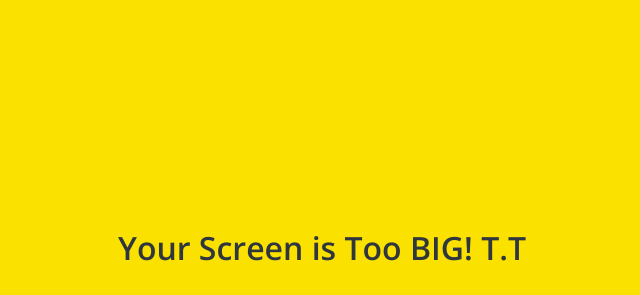
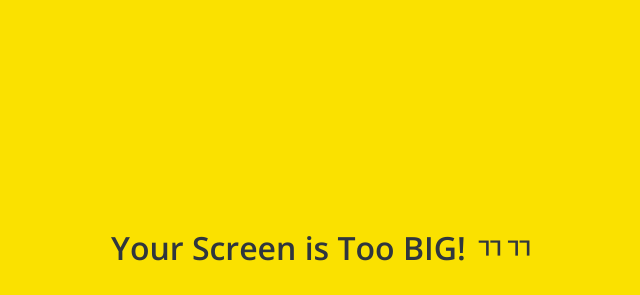
Before and after one commit to oooowryjn/kokoa_clone_2022, a plain HTML site: page index.html in a window 1280 px wide. Shown: the part 152-447 px from the top of the page, without its empty margins (318-958 px from the left). Drawn offline with nearby package versions, Linux system fonts and the light colour scheme.

Commit message:
index ㄲㄲ

```diff
--- a/index.html
+++ b/index.html
@@ -42,7 +42,7 @@
         </form>
 
         <div id="no-mobile">
-            <span>Your Screen is Too BIG! T.T </span>
+            <span>Your Screen is Too BIG! ㄲㄲ </span>
             </div>
 
 
```
